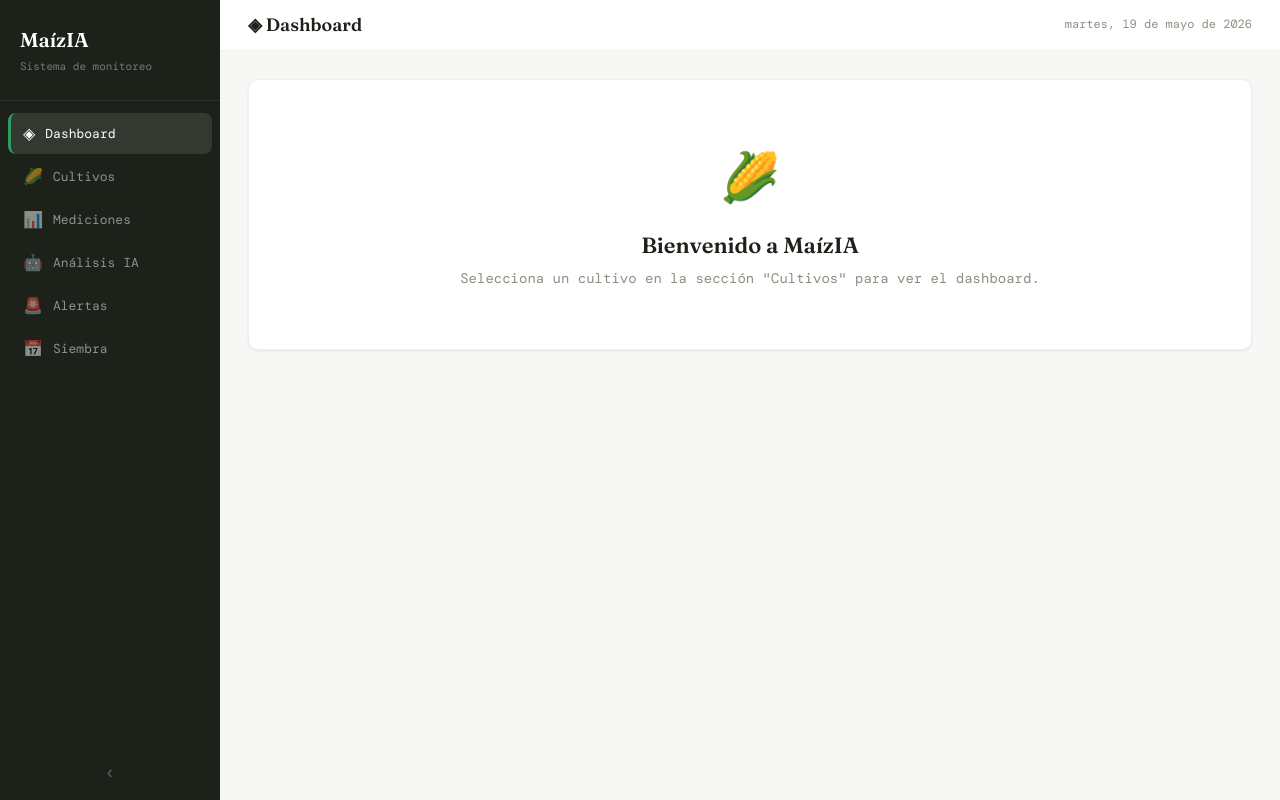
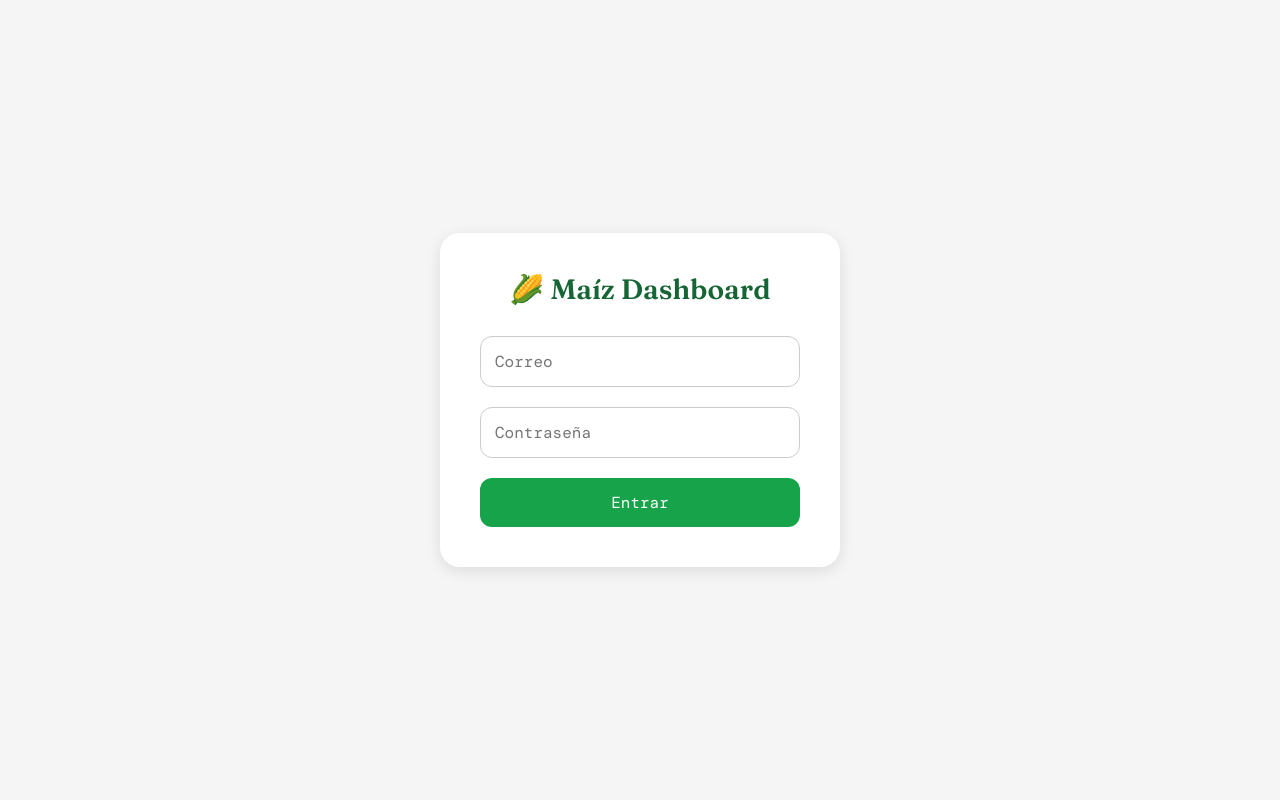
Before and after one commit to jaimebar2/maiz-dashboard, a React (Vite) app: page / in a window 1280 px wide. Built offline with nearby package versions, Linux system fonts and the light colour scheme.

Commit message:
Login y dashboard

```diff
--- a/package.json
+++ b/package.json
@@ -9,9 +9,11 @@
     "preview": "vite preview"
   },
   "dependencies": {
+    "axios": "^1.16.1",
     "react": "^18.3.1",
     "react-dom": "^18.3.1",
-    "recharts": "^2.12.7"
+    "react-router-dom": "^7.15.1",
+    "recharts": "^2.15.4"
   },
   "devDependencies": {
     "@vitejs/plugin-react": "^4.3.1",
--- /dev/null
+++ b/src/components/ProtectedRoute.jsx
@@ -0,0 +1,11 @@
+import { Navigate } from 'react-router-dom'
+
+export default function ProtectedRoute({ children }) {
+  const token = localStorage.getItem('token')
+
+  if (!token) {
+    return <Navigate to='/' />
+  }
+
+  return children
+}
--- a/src/main.jsx
+++ b/src/main.jsx
@@ -1,10 +1,44 @@
 import React from 'react'
 import ReactDOM from 'react-dom/client'
-import App from './App'
+import {
+  BrowserRouter,
+  Routes,
+  Route,
+  Navigate,
+} from 'react-router-dom'
+
 import './index.css'
+
+import Login from './pages/Login'
+import Dashboard from './pages/Dashboard'
+
+import ProtectedRoute from './components/ProtectedRoute'
 
 ReactDOM.createRoot(document.getElementById('root')).render(
   <React.StrictMode>
-    <App />
+    <BrowserRouter>
+      <Routes>
+
+        {/* LOGIN */}
+        <Route path='/' element={<Login />} />
+
+        {/* DASHBOARD PROTEGIDO */}
+        <Route
+          path='/dashboard'
+          element={
+            <ProtectedRoute>
+              <Dashboard />
+            </ProtectedRoute>
+          }
+        />
+
+        {/* REDIRECCIÓN */}
+        <Route
+          path='*'
+          element={<Navigate to='/' />}
+        />
+
+      </Routes>
+    </BrowserRouter>
   </React.StrictMode>
 )
--- /dev/null
+++ b/src/pages/Login.jsx
@@ -0,0 +1,126 @@
+import { useState } from 'react'
+import axios from 'axios'
+
+export default function Login() {
+  const [correo, setCorreo] = useState('')
+  const [password, setPassword] = useState('')
+  const [loading, setLoading] = useState(false)
+
+  const iniciarSesion = async (e) => {
+    e.preventDefault()
+
+    setLoading(true)
+
+    try {
+      const res = await axios.post(
+        'http://localhost:3000/api/auth/login',
+        {
+          correo,
+          password,
+        }
+      )
+
+      // GUARDAR TOKEN
+      localStorage.setItem('token', res.data.token)
+
+      // GUARDAR USUARIO
+      localStorage.setItem(
+        'usuario',
+        JSON.stringify(res.data.usuario)
+      )
+
+      alert('Login correcto ✅')
+
+      // REDIRECCIONAR
+      window.location.href = '/dashboard'
+
+    } catch (error) {
+      console.error(error)
+
+      alert('Credenciales incorrectas ❌')
+    } finally {
+      setLoading(false)
+    }
+  }
+
+  return (
+    <div
+      style={{
+        minHeight: '100vh',
+        display: 'flex',
+        justifyContent: 'center',
+        alignItems: 'center',
+        background: '#f5f5f5',
+      }}
+    >
+      <form
+        onSubmit={iniciarSesion}
+        style={{
+          width: '100%',
+          maxWidth: 400,
+          background: '#fff',
+          padding: 40,
+          borderRadius: 20,
+          boxShadow: '0 4px 15px rgba(0,0,0,0.1)',
+        }}
+      >
+        <h1
+          style={{
+            textAlign: 'center',
+            marginBottom: 30,
+            color: '#166534',
+          }}
+        >
+          🌽 Maíz Dashboard
+        </h1>
+
+        <input
+          type='email'
+          placeholder='Correo'
+          value={correo}
+          onChange={(e) => setCorreo(e.target.value)}
+          style={{
+            width: '100%',
+            padding: 14,
+            marginBottom: 20,
+            borderRadius: 12,
+            border: '1px solid #ccc',
+            fontSize: 16,
+          }}
+        />
+
+        <input
+          type='password'
+          placeholder='Contraseña'
+          value={password}
+          onChange={(e) => setPassword(e.target.value)}
+          style={{
+            width: '100%',
+            padding: 14,
+            marginBottom: 20,
+            borderRadius: 12,
+            border: '1px solid #ccc',
+            fontSize: 16,
+          }}
+        />
+
+        <button
+          type='submit'
+          disabled={loading}
+          style={{
+            width: '100%',
+            padding: 14,
+            border: 'none',
+            borderRadius: 12,
+            background: '#16a34a',
+            color: '#fff',
+            fontSize: 16,
+            cursor: 'pointer',
+          }}
+        >
+          {loading ? 'Entrando...' : 'Entrar'}
+        </button>
+      </form>
+    </div>
+  )
+}
```
Also changed, not shown: 1 other file (tests, documents, lock files or other folders).
